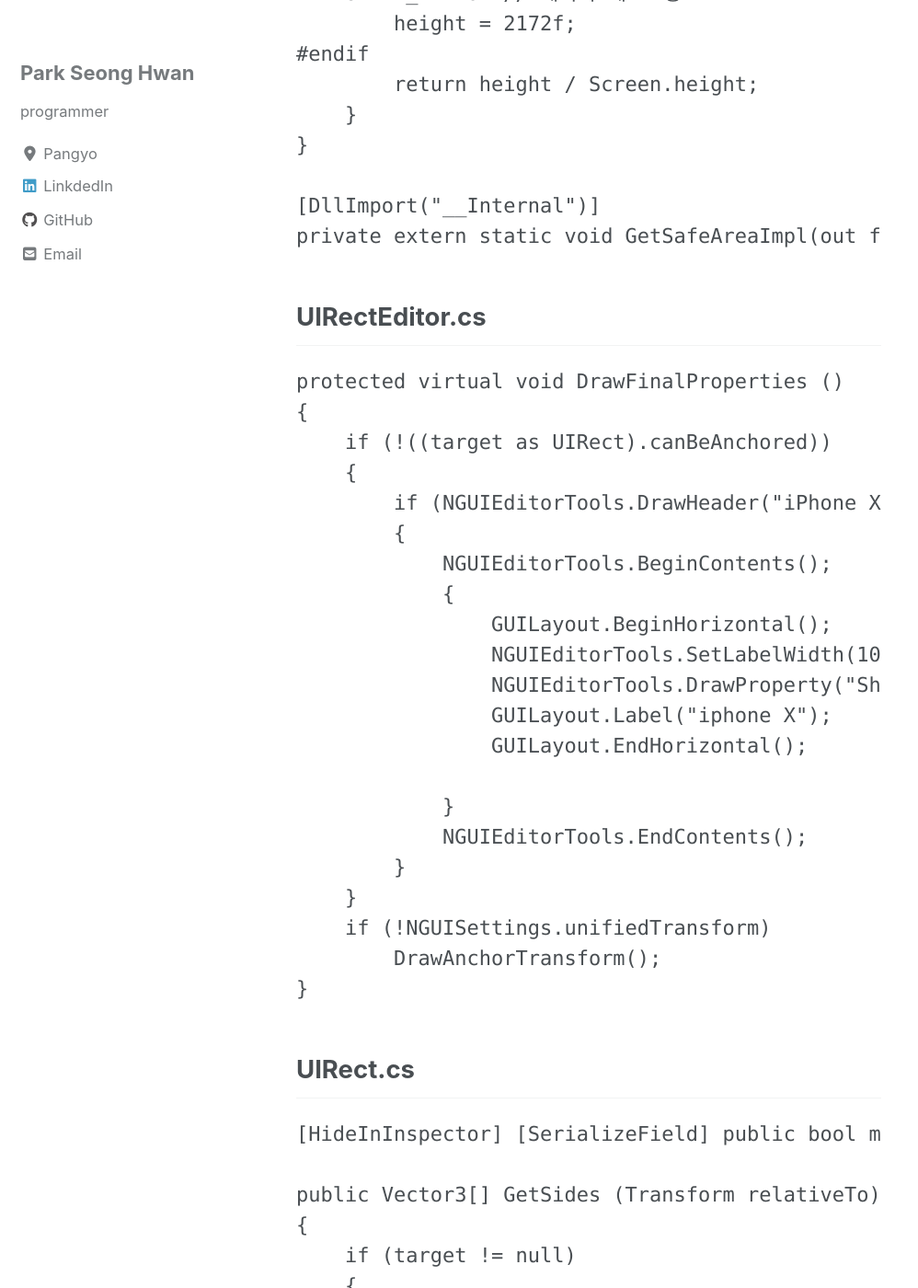
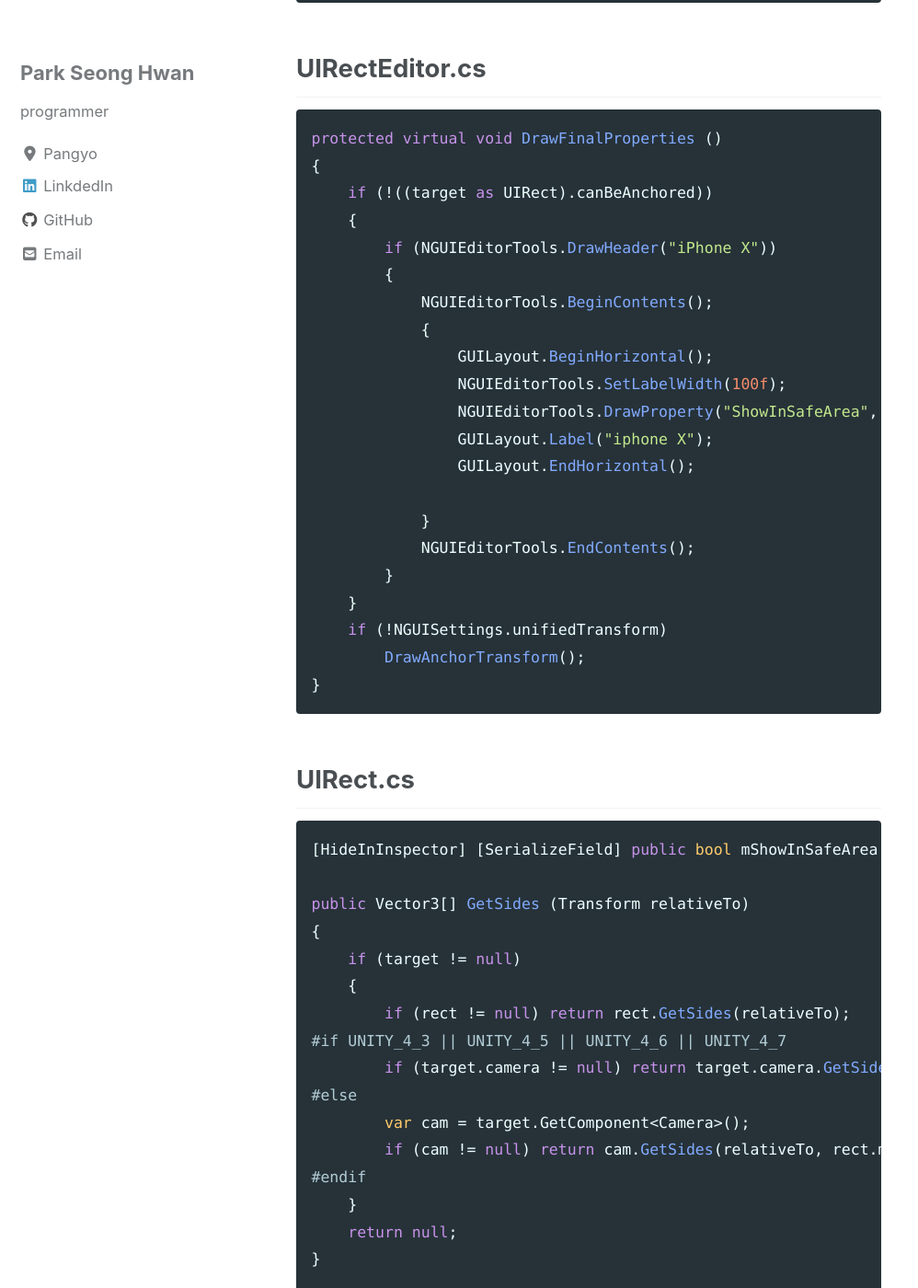
Before and after one commit to sunghwanpark/sunghwanpark.github.io, a Jekyll site: the page built from _posts/Unity/2019-07-26-17.md, in a window 1280 px wide and 1400 px high, scrolled down 3301 px. Shown: the whole window at 92% size, without its empty margins (0-998 px from the left). Built offline with Jekyll 4.4.1, drawn with Linux system fonts in a browser that asks for light colours; cached includes are drawn as plain includes; nearby versions of some CDN libraries; some of the changed text lies outside the part shown.

Commit message:
Update 2019-07-26-17.md

````diff
--- a/_posts/Unity/2019-07-26-17.md
+++ b/_posts/Unity/2019-07-26-17.md
@@ -10,7 +10,7 @@ tags: [Unity]
 
 ### 위 mm파일을 프로젝트에 추가한뒤 NGUI코드를 수정한다.
 ## NGUITools.cs
-```{.cs}
+```cs
 static public Vector2 screenSize
 {
     /*...*/
@@ -103,7 +103,7 @@ private extern static void GetSafeAreaImpl(out float x, out float y, out float w
 ```
 
 ## UIRectEditor.cs
-```{.cs}
+```cs
 protected virtual void DrawFinalProperties ()
 {
     if (!((target as UIRect).canBeAnchored))
@@ -128,7 +128,7 @@ protected virtual void DrawFinalProperties ()
 ```
 
 ## UIRect.cs
-```{.cs}
+```cs
 [HideInInspector] [SerializeField] public bool mShowInSafeArea = false;
 
 public Vector3[] GetSides (Transform relativeTo)
@@ -167,7 +167,7 @@ public virtual Vector3[] GetSides (Transform relativeTo)
 ```
 
 ## UIAnchor.cs
-```{.cs}
+```cs
 void Update ()
 {
     /*...*/
````
